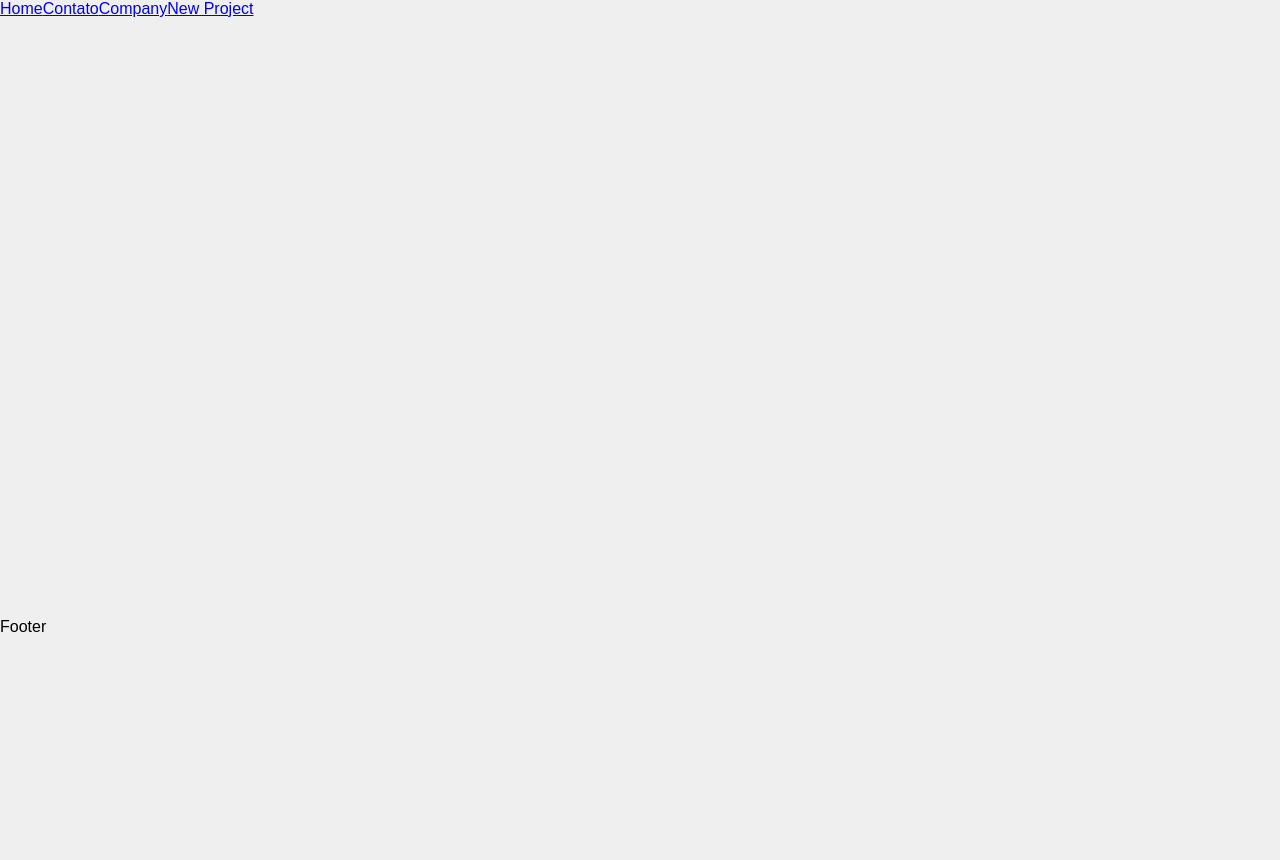
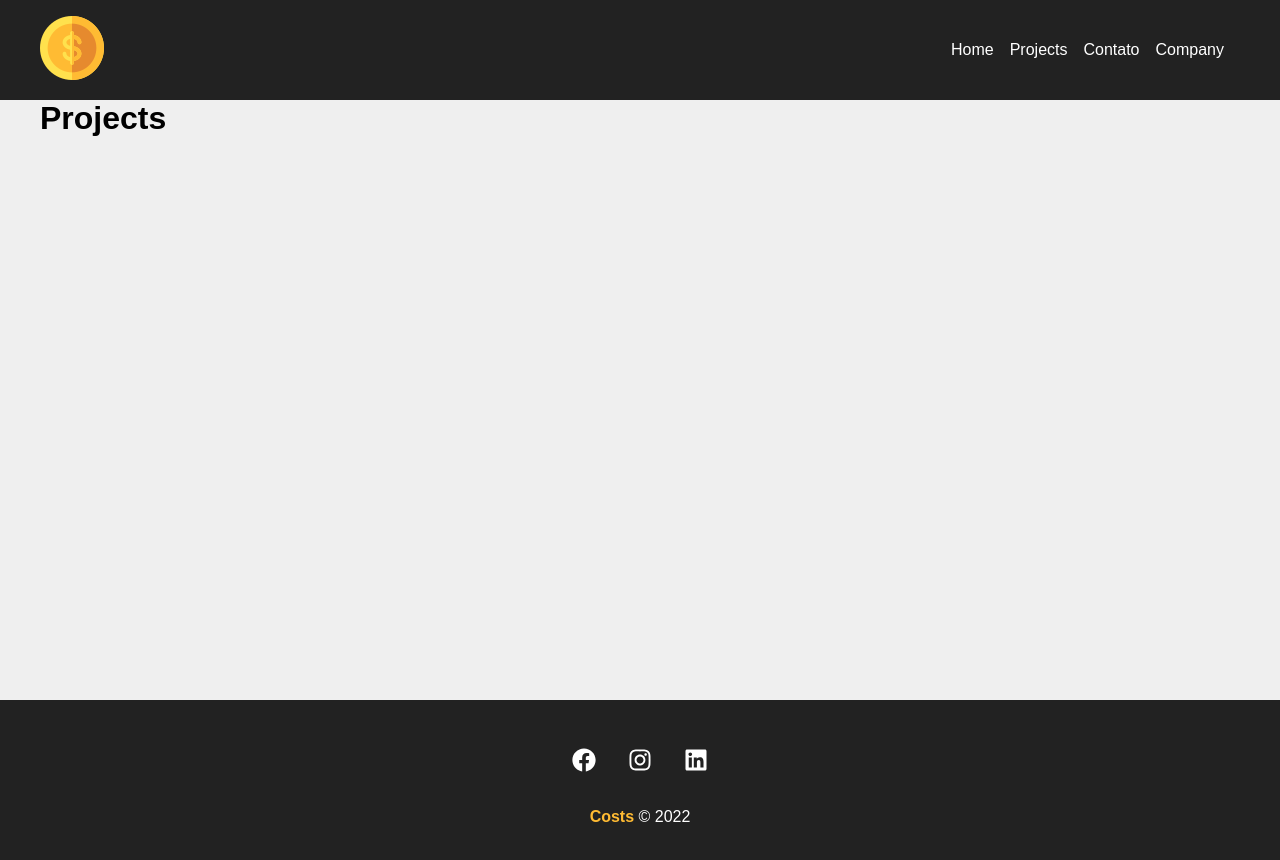
Before and after one commit to dgleyramos1/costs, a React (Create React App) app: page /projects in a window 1280 px wide. Shown: the top 860 px of the page. Before the commit the page ends 800 px from the top, so only its background shows below. Built offline with nearby package versions, Linux system fonts and the light colour scheme.

Commit message:
Criando footer e o navbar

```diff
--- a/src/App.js
+++ b/src/App.js
@@ -1,20 +1,18 @@
-import { BrowserRouter as Router, Switch, Route, NavLink } from 'react-router-dom';
+import { BrowserRouter as Router, Switch, Route } from 'react-router-dom';
 import Home from "./components/pages/Home";
 import Contact from "./components/pages/Contact";
 import Company from "./components/pages/Company";
 import NewProject from "./components/pages/NewProject";
+import Projects from "./components/pages/Projects";
 import Container from './components/layout/Container';
+import Navbar from './components/layout/Navbar';
+import Footer from './components/layout/Footer';
 
 
 const App = () => {
     return (
       <Router>
-        <div>
-          <NavLink to="/">Home</NavLink>
-          <NavLink to="/contact">Contato</NavLink>
-          <NavLink to="/company">Company</NavLink>
-          <NavLink to="/newproject">New Project</NavLink>
-        </div>
+        <Navbar/>
 
         <Switch>
           <Container customClass="min-height">
@@ -24,6 +22,9 @@
             <Route exact path='/company'>
               <Company />
             </Route>
+            <Route exact path='/projects'>
+              <Projects />
+            </Route>
             <Route exact path='/contact'>
               <Contact />
             </Route>
@@ -32,7 +33,7 @@
             </Route>
           </Container>
         </Switch>
-        <p>Footer</p>
+        <Footer />
       </Router>
     )
 }
--- a/src/components/layout/Container.module.css
+++ b/src/components/layout/Container.module.css
@@ -1,6 +1,7 @@
 
 
 .container{
+    width: 100%;
     max-width: 1200px;
     display: flex;
     justify-content: space-between;
--- /dev/null
+++ b/src/components/layout/Footer.js
@@ -0,0 +1,24 @@
+import React from 'react';
+import { FaFacebook, FaInstagram, FaLinkedin } from 'react-icons/fa';
+import styles from './Footer.module.css';
+
+const Footer = () => {
+    return (
+        <footer className={styles.footer}>
+            <ul className={styles.social_list}>
+                <li>
+                    <FaFacebook/>
+                </li>
+                <li>
+                    <FaInstagram/>
+                </li>
+                <li>
+                    <FaLinkedin/>
+                </li>
+            </ul>
+            <p className={styles.copy_right}><span>Costs</span> &copy; 2022 </p>
+        </footer>
+    );
+}
+
+export default Footer;
--- /dev/null
+++ b/src/components/layout/Footer.module.css
@@ -0,0 +1,33 @@
+
+
+.footer{
+    background-color: #222;
+    color: white;
+    padding: 3em;
+    text-align: center;
+}
+
+.social_list{
+    display: flex;
+    justify-content: center;
+    list-style: none;
+}
+
+.social_list li{
+    margin: 0 1em;
+}
+.social_list li:hover{
+    color: #ffbb33;
+}
+
+.social_list svg{
+    font-size: 1.5em;
+    cursor: pointer;
+}
+.copy_right{
+    margin-top: 2em;
+}
+.copy_right span{
+    font-weight: bold;
+    color: #ffbb33;
+}
--- /dev/null
+++ b/src/components/layout/Navbar.js
@@ -0,0 +1,34 @@
+import React from 'react';
+import { NavLink } from 'react-router-dom';
+import Container from './Container';
+import styles from './Navbar.module.css';
+import logo from '../../img/costs_logo.png';
+
+const Navbar = () => {
+    return (
+        <nav className={styles.navbar}>
+            <Container>
+                <NavLink to="/" >
+                    <img src={logo} alt="Costs" />
+                </NavLink>
+                <ul className={styles.list}>
+                    <li className={styles.item}>
+                        <NavLink to="/">Home</NavLink>
+                    </li>
+                    <li className={styles.item}>
+                        <NavLink to="/projects">Projects</NavLink>
+                    </li>
+                    <li  className={styles.item}>
+                        <NavLink to="/contact">Contato</NavLink>
+                    </li>
+                    <li  className={styles.item}>
+                        <NavLink to="/company">Company</NavLink>
+                    </li>
+                </ul>
+
+            </Container>
+        </nav>
+    );
+}
+
+export default Navbar;
--- /dev/null
+++ b/src/components/layout/Navbar.module.css
@@ -0,0 +1,27 @@
+
+
+.navbar{
+    display: flex;
+    justify-content: space-between;
+    padding: 1em;
+    background-color: #222;
+}
+
+.list{
+    display: flex;
+    align-items: center;
+    list-style: none;
+}
+
+.item{
+    margin-right: 1em;
+}
+
+.item a {
+    color: white;
+    text-decoration: none;
+}
+
+.item a:hover {
+    color: #ffbb33;
+}
--- /dev/null
+++ b/src/components/pages/Projects.js
@@ -0,0 +1,11 @@
+import React from 'react';
+
+const Projects = () => {
+    return (
+        <div>
+            <h1>Projects</h1>
+        </div>
+    );
+}
+
+export default Projects;
```
